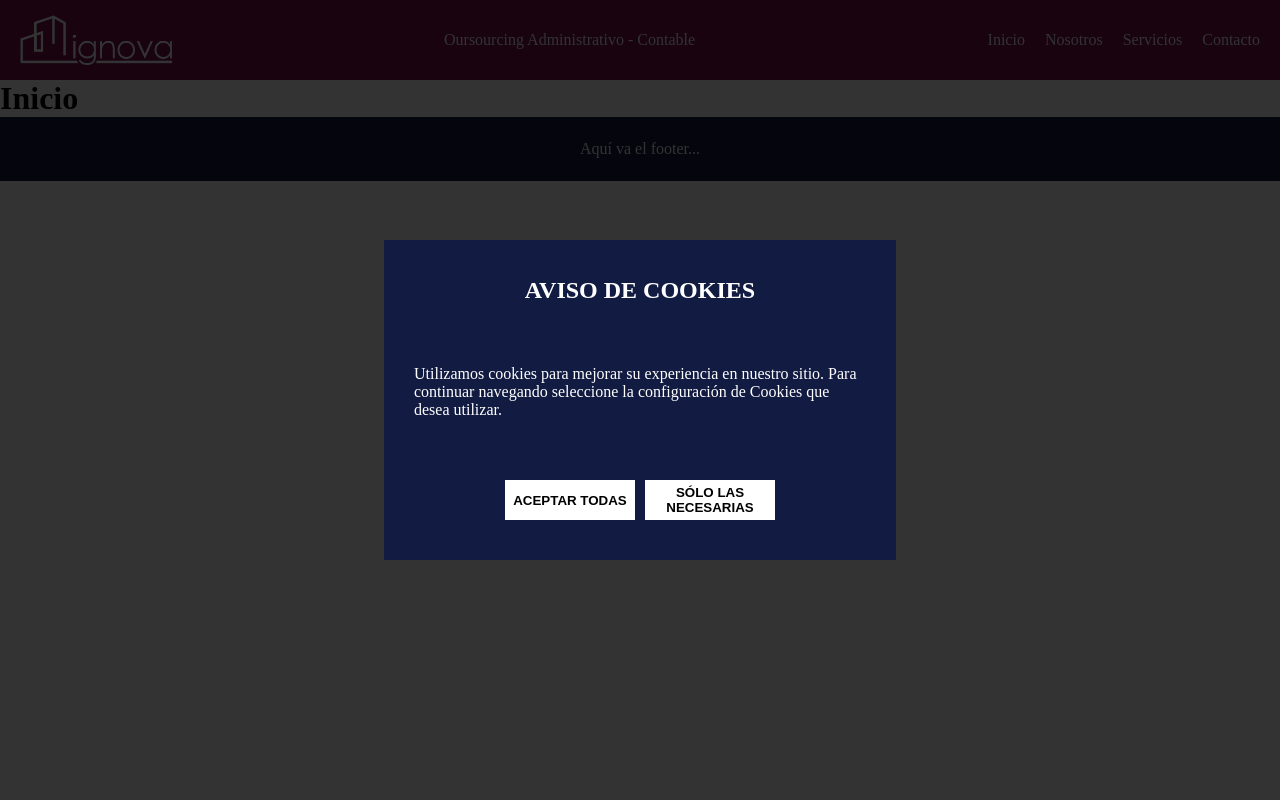
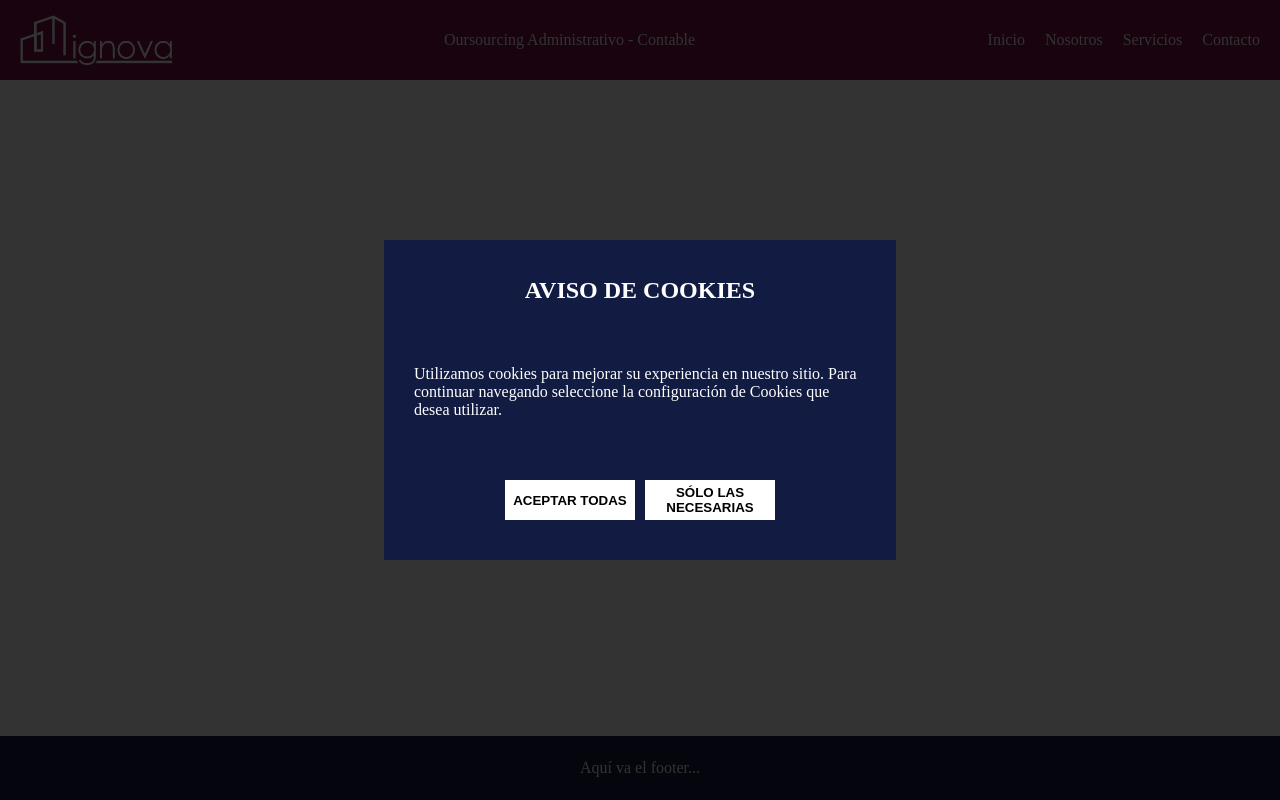
Before and after one commit to yimmytor/cenfotec-FRO3-reactjs, a React (Create React App) app: page /inicio in a window 1280 px wide. Built offline with nearby package versions, Linux system fonts and the light colour scheme.

Commit message:
Correcciones de css para RouterComponent

```diff
--- a/src/components/App.js
+++ b/src/components/App.js
@@ -5,14 +5,7 @@ import HeaderComponent from './HeaderComponent/HeaderComponent';
 import RouterComponent from './RouterComponent/RouterComponent';
 import FooterComponent from './FooterComponent/FooterComponent';
 import ModalComponent from './ModalComponent/ModalComponent';
-import {
-  BrowserRouter as Router,
-  Switch,
-  Route,
-  Link,
-  useParams,
-  useRouteMatch
-} from "react-router-dom";
+import {BrowserRouter as Router} from "react-router-dom";
 
 class App extends React.Component {
   constructor(props) {
--- a/src/components/RouterComponent/RouterComponent.js
+++ b/src/components/RouterComponent/RouterComponent.js
@@ -10,6 +10,7 @@ import NotFoundComponent from '../NotFoundComponent/NotFoundComponent';
 class RouterComponent extends React.Component {
     render() {
         return (
+          <main>
             <Switch>
               <Route exact path="/">
                 <Redirect to="/inicio" />
@@ -30,6 +31,7 @@ class RouterComponent extends React.Component {
                 <NotFoundComponent />
               </Route>
             </Switch>
+          </main>
         );
     }
 }
--- a/src/index.css
+++ b/src/index.css
@@ -3,3 +3,8 @@
     padding: 0;
     box-sizing: border-box;
 }
+
+body {
+    height: 100vh;
+    min-height: 100vh;
+}
```
